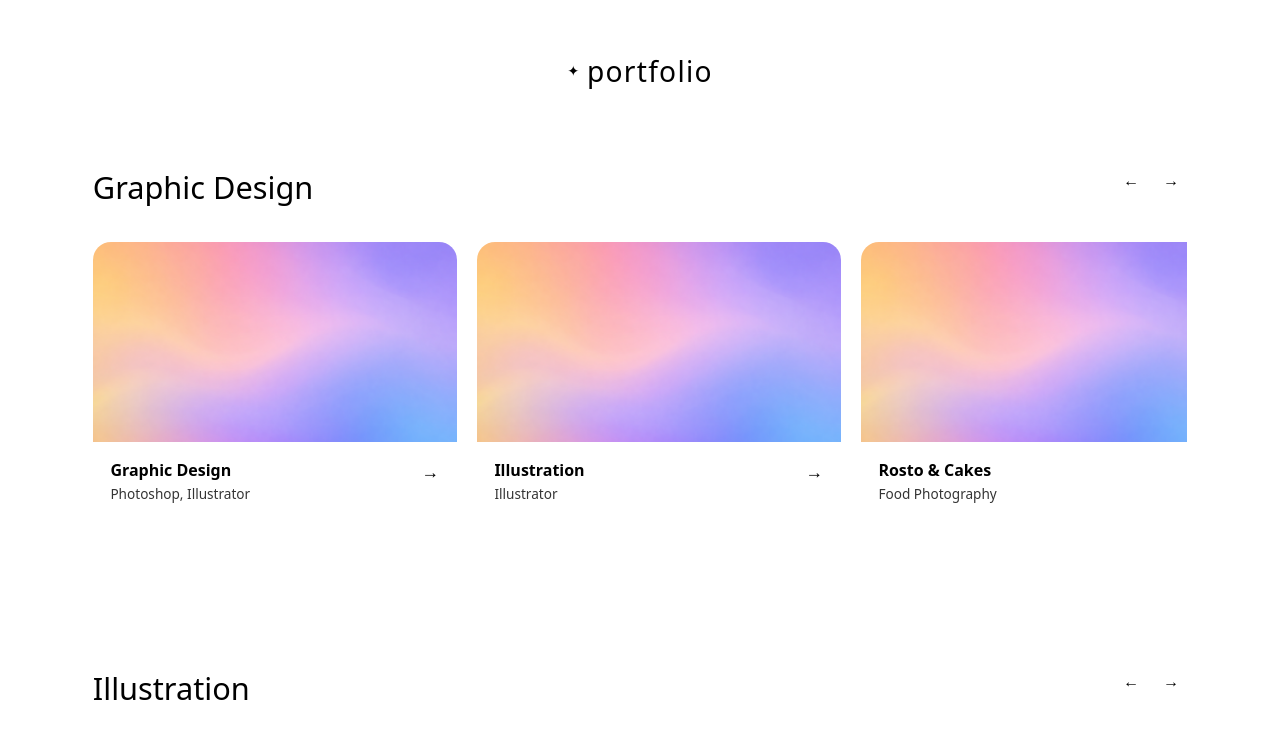
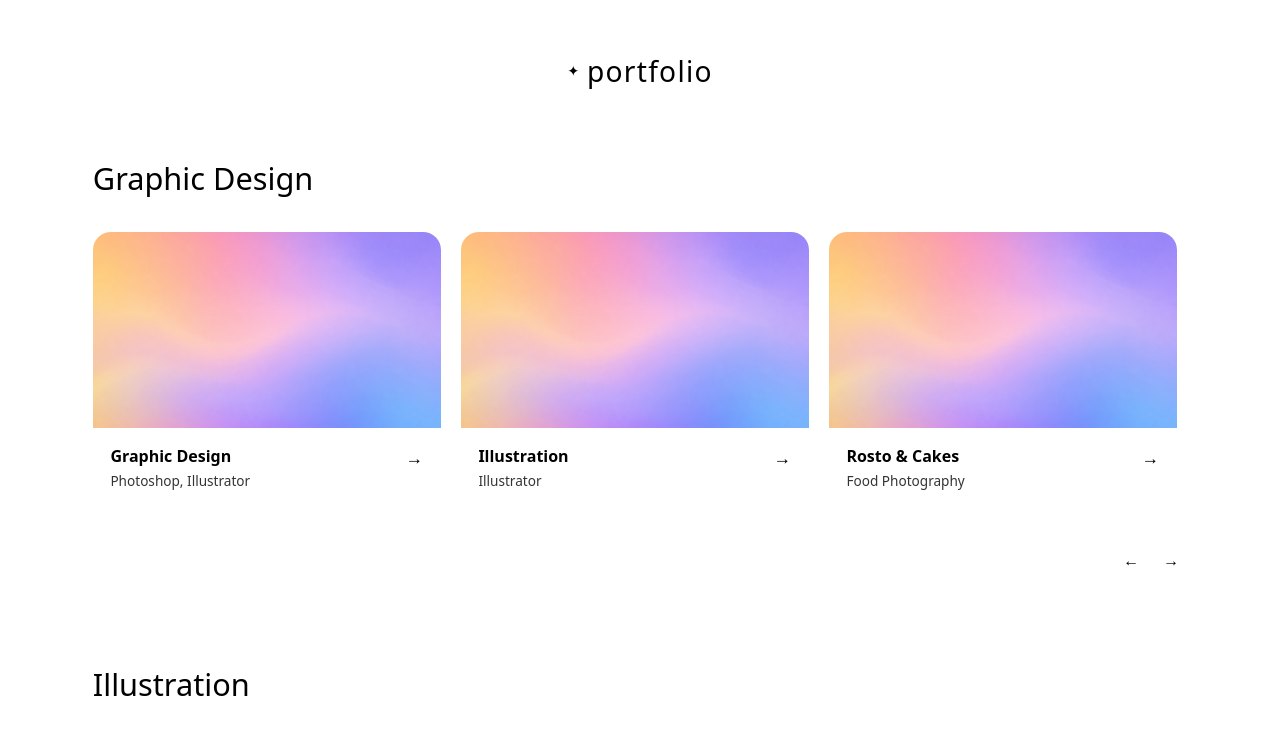
Before and after one commit to RafaelSilveirax/Livia-portfolio, a React (Vite) app: page / in a window 1280 px wide. Shown: the part 1380-2117 px from the top of the page. Built offline with nearby package versions, Linux system fonts and the light colour scheme; a web font is replaced by a local one.

Commit message:
feat: layout and studing IA comand

```diff
--- a/src/components/carousel/PortfolioCarousel.module.css
+++ b/src/components/carousel/PortfolioCarousel.module.css
@@ -1,7 +1,7 @@
 .wrapper {
   background: var(--color-livia-purple-dark);
   padding: 3.5rem 0 4.5rem;
-  overflow: hidden;
+  overflow: visible;
 }
 
 .container {
@@ -10,7 +10,7 @@
   padding: 0 1.5rem;
   display: grid;
   gap: 2.5rem;
-  overflow: hidden;
+  overflow: visible;
 }
 
 .portfolioHeader {
@@ -36,9 +36,12 @@
 .section {
   background: var(--color-white);
   border-radius: 24px;
-  padding: 1.8rem 1.8rem 2.2rem;
-  box-shadow: 0 18px 40px
-    color-mix(in srgb, var(--color-livia-purple-dark) 25%, transparent);
+  padding: 1.2rem 1.8rem 1.6rem;
+  box-shadow:
+    0 14px 30px
+      color-mix(in srgb, var(--color-livia-purple-dark) 20%, transparent),
+    inset 0 -28px 28px
+      color-mix(in srgb, var(--color-livia-purple-dark) 18%, transparent);
   border: 1px solid
     color-mix(in srgb, var(--color-livia-purple-light) 30%, transparent);
   overflow: hidden;
@@ -67,16 +70,36 @@
 }
 
 .divider {
-  width: 6rem;
+  display: flex;
+  align-items: center;
+  gap: 0;
+  width: 100%;
+}
+
+.divider::before {
+  content: "";
+  width: 8rem;
   height: 3px;
   border-radius: 999px;
   background: var(--color-livia-purple-light);
+}
+
+.divider::after {
+  content: "";
+  height: 3px;
+  flex: 1;
+  background: color-mix(
+    in srgb,
+    var(--color-livia-purple-dark) 18%,
+    transparent
+  );
 }
 
 .nav {
   display: flex;
   gap: 0.5rem;
   align-items: center;
+  justify-content: flex-end;
 }
 
 .navButton {
@@ -116,7 +139,7 @@
   gap: 1.25rem;
   overflow-x: auto;
   scroll-snap-type: x mandatory;
-  padding-bottom: 0.75rem;
+  padding-bottom: 0.35rem;
   scrollbar-width: thin;
   scrollbar-color: color-mix(
       in srgb,
@@ -142,8 +165,6 @@
 .card {
   background: var(--bg-color);
   border-radius: 18px;
-  box-shadow: 0 14px 30px
-    color-mix(in srgb, var(--color-livia-purple-dark) 20%, transparent);
   overflow: hidden;
   scroll-snap-align: start;
   border: 1px solid
@@ -151,13 +172,16 @@
   transition:
     transform 0.2s ease,
     box-shadow 0.2s ease;
-  flex: 0 0 364px;
+  flex: 0 0 348px;
+  width: 348px;
+  flex-shrink: 0;
 }
 
 .image {
-  height: 200px;
+  height: 196px;
   background-size: cover;
   background-position: center;
+  background-repeat: no-repeat;
   transition: transform 0.3s ease;
 }
 
@@ -167,7 +191,7 @@
 
 .card:hover {
   transform: translateY(-2px);
-  box-shadow: 0 18px 36px
+  box-shadow: 0 5px 5px
     color-mix(in srgb, var(--color-livia-purple-dark) 25%, transparent);
 }
 
@@ -204,10 +228,10 @@
 }
 
 .dot {
-  width: 6px;
-  height: 6px;
+  width: 9px;
+  height: 9px;
   border-radius: 999px;
-  background: color-mix(in srgb, var(--bg-color) 70%, transparent);
+  background: var(--color-livia-purple-light);
 }
 
 @media (max-width: 900px) {
@@ -218,18 +242,10 @@
   .nav {
     display: none;
   }
-
-  .card {
-    flex-basis: 280px;
-  }
 }
 
 @media (max-width: 600px) {
   .wrapper {
     padding: 3rem 0 3.5rem;
   }
-
-  .card {
-    flex-basis: 240px;
-  }
 }
--- a/src/components/carousel/PortfolioCarousel.tsx
+++ b/src/components/carousel/PortfolioCarousel.tsx
@@ -20,6 +20,7 @@ export type CarouselProps = {
 
 export function PortfolioCarousel({ sections }: CarouselProps) {
   const trackRefs = useRef(new Map<string, HTMLDivElement | null>());
+  const pauseUntilRef = useRef(new Map<string, number>());
   const prefersReducedMotion = useMemo(() => {
     if (typeof window === "undefined") {
       return false;
@@ -33,14 +34,26 @@ export function PortfolioCarousel({ sections }: CarouselProps) {
     }
 
     const intervalId = window.setInterval(() => {
+      const now = Date.now();
       sections.forEach((section) => {
+        const pausedUntil = pauseUntilRef.current.get(section.id);
+        if (pausedUntil && now < pausedUntil) {
+          return;
+        }
         const track = trackRefs.current.get(section.id);
         if (!track) {
           return;
         }
         const maxScroll = track.scrollWidth - track.clientWidth;
+        if (maxScroll <= 0) {
+          return;
+        }
         const nextScroll = track.scrollLeft + 1;
-        track.scrollLeft = nextScroll >= maxScroll ? 0 : nextScroll;
+        if (nextScroll >= maxScroll) {
+          track.scrollTo({ left: 0, behavior: "auto" });
+        } else {
+          track.scrollLeft = nextScroll;
+        }
       });
     }, 30);
 
@@ -52,8 +65,13 @@ export function PortfolioCarousel({ sections }: CarouselProps) {
     if (!track) {
       return;
     }
+    pauseUntilRef.current.set(sectionId, Date.now() + 2000);
     const offset = direction === "left" ? -320 : 320;
     track.scrollBy({ left: offset, behavior: "smooth" });
+  }
+
+  function pauseAutoScroll(sectionId: string) {
+    pauseUntilRef.current.set(sectionId, Date.now() + 2000);
   }
 
   return (
@@ -72,24 +90,6 @@ export function PortfolioCarousel({ sections }: CarouselProps) {
                 <h2 className={styles.title}>{section.title}</h2>
                 <span className={styles.divider} aria-hidden="true" />
               </div>
-              <div className={styles.nav}>
-                <button
-                  type="button"
-                  className={styles.navButton}
-                  onClick={() => handleScroll(section.id, "left")}
-                  aria-label={`Voltar em ${section.title}`}
-                >
-                  ←
-                </button>
-                <button
-                  type="button"
-                  className={styles.navButton}
-                  onClick={() => handleScroll(section.id, "right")}
-                  aria-label={`Avançar em ${section.title}`}
-                >
-                  →
-                </button>
-              </div>
             </div>
             <div className={styles.carousel}>
               <div
@@ -97,6 +97,10 @@ export function PortfolioCarousel({ sections }: CarouselProps) {
                 ref={(node) => {
                   trackRefs.current.set(section.id, node);
                 }}
+                onPointerDown={() => pauseAutoScroll(section.id)}
+                onTouchStart={() => pauseAutoScroll(section.id)}
+                onWheel={() => pauseAutoScroll(section.id)}
+                onScroll={() => pauseAutoScroll(section.id)}
               >
                 {section.cards.map((card) => (
                   <article key={card.id} className={styles.card}>
@@ -123,6 +127,24 @@ export function PortfolioCarousel({ sections }: CarouselProps) {
                 <span key={card.id} className={styles.dot} />
               ))}
             </div>
+            <div className={styles.nav}>
+              <button
+                type="button"
+                className={styles.navButton}
+                onClick={() => handleScroll(section.id, "left")}
+                aria-label={`Voltar em ${section.title}`}
+              >
+                ←
+              </button>
+              <button
+                type="button"
+                className={styles.navButton}
+                onClick={() => handleScroll(section.id, "right")}
+                aria-label={`Avançar em ${section.title}`}
+              >
+                →
+              </button>
+            </div>
           </div>
         ))}
       </div>
--- a/src/components/menu/Menu.module.css
+++ b/src/components/menu/Menu.module.css
@@ -33,10 +33,11 @@
   background: transparent;
   border: none;
   color: inherit;
-  font-size: 0.95rem;
+  font-size: 1.2rem;
   text-transform: capitalize;
   cursor: pointer;
   transition: color 0.2s ease;
+  font-weight: 600;
 }
 
 .linkButton:hover {
--- a/src/components/sections/HeroSection.module.css
+++ b/src/components/sections/HeroSection.module.css
@@ -13,10 +13,10 @@
   inset: 0;
   background: linear-gradient(
     120deg,
-    color-mix(in srgb, var(--bg-color) 88%, transparent),
-    color-mix(in srgb, var(--color-livia-purple-light) 25%, transparent)
+    color-mix(in srgb, #f2e9f7 70%, transparent),
+    color-mix(in srgb, var(--color-livia-purple-light) 18%, transparent)
   );
-  opacity: 0.9;
+  opacity: 0.55;
 }
 
 .container {
--- a/src/components/sections/HeroSection.tsx
+++ b/src/components/sections/HeroSection.tsx
@@ -1,5 +1,5 @@
 import styles from "./HeroSection.module.css";
-import liviaFundo from "../../assets/liviafundo.png";
+import liviaFundo from "../../assets/backgroundmain.jpeg";
 
 export function HeroSection() {
   return (
```
Also changed, not shown: src/assets/backgroundmain.jpeg (added).
